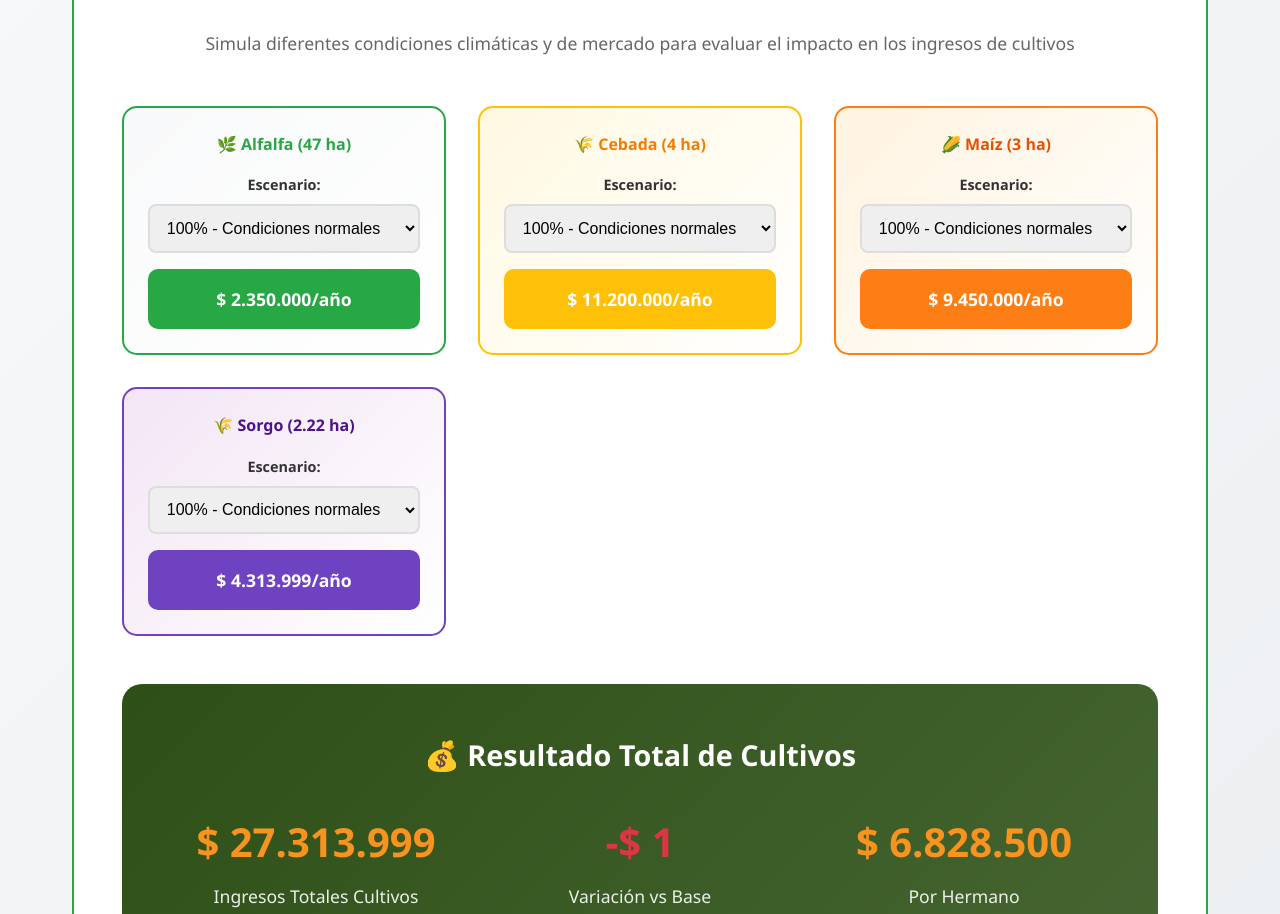
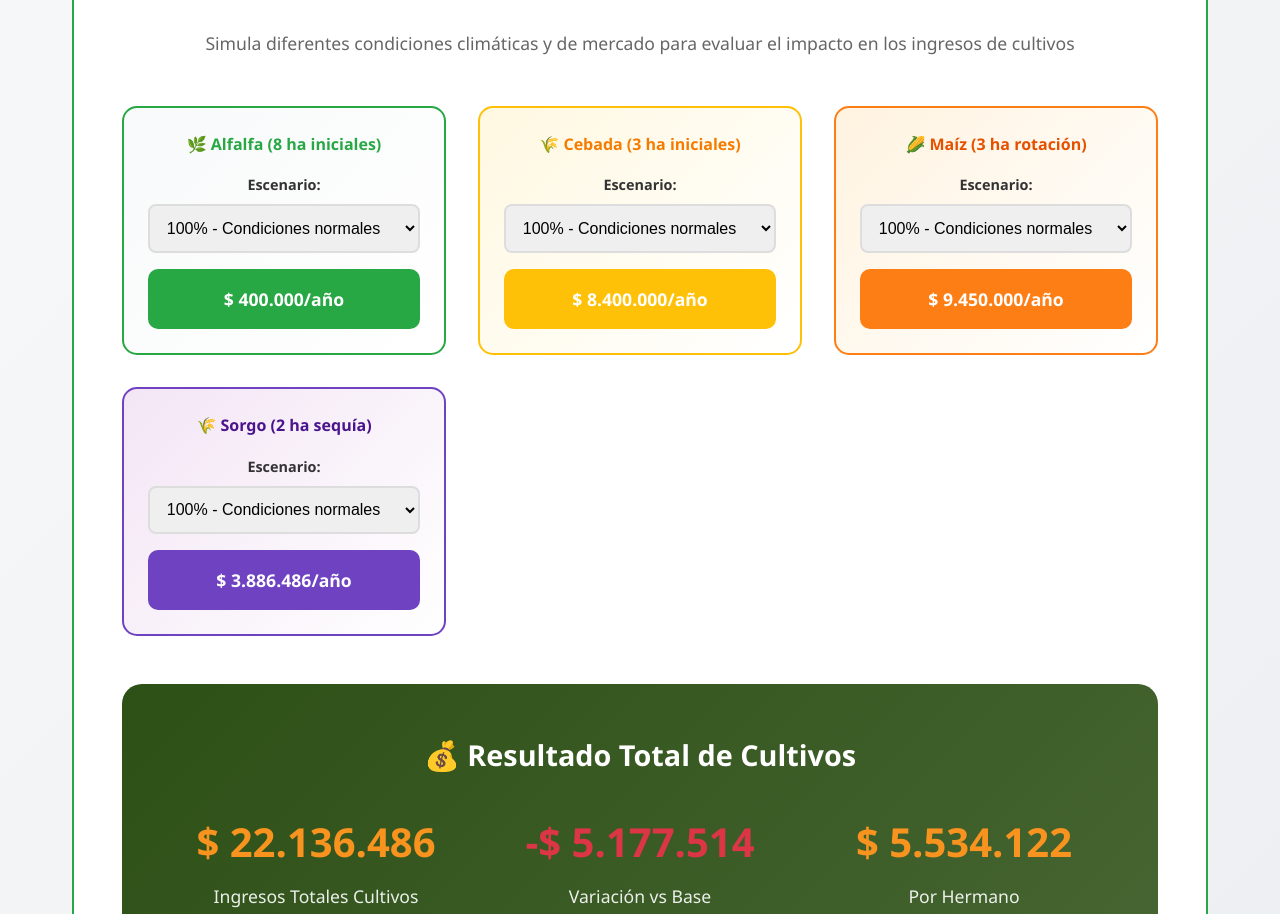
Before and after one commit to Ehr051/establecimiento-el-recodo, a website: page index.html in a window 1280 px wide. Shown: the part 9341-10255 px from the top of the page. Drawn offline with Linux system fonts and the light colour scheme.

Commit message:
Actualizar hectáreas a valores reales: 16 ha disponibles (8 alfalfa, 3 cebada, 3 maíz, 2 sorgo)

```diff
--- a/index.html
+++ b/index.html
@@ -1117,7 +1117,7 @@
                 <!-- Controles de Simulación -->
                 <div style="display: grid; grid-template-columns: repeat(auto-fit, minmax(280px, 1fr)); gap: 2rem; margin-bottom: 3rem;">
                     <div style="text-align: center; background: linear-gradient(135deg, #f8f9fa, #fff); padding: 1.5rem; border-radius: 15px; border: 2px solid #28a745;">
-                        <h4 style="color: #28a745; margin-bottom: 1rem;">🌿 Alfalfa (47 ha)</h4>
+                        <h4 style="color: #28a745; margin-bottom: 1rem;">🌿 Alfalfa (8 ha iniciales)</h4>
                         <label style="display: block; margin-bottom: 0.5rem; font-size: 0.9rem; font-weight: 600;">Escenario:</label>
                         <select id="alfalfa-select" onchange="actualizarSimulacionCultivos()" style="width: 100%; padding: 0.8rem; border-radius: 8px; border: 2px solid #ddd; font-size: 1rem;">
                             <option value="pesimo">50% - Sequía severa</option>
@@ -1127,12 +1127,12 @@
                             <option value="excelente">150% - Año excepcional</option>
                         </select>
                         <div id="alfalfa-resultado" style="margin-top: 1rem; padding: 1rem; background: #28a745; color: white; border-radius: 10px; font-weight: bold; font-size: 1.1rem;">
-                            $2.350.000/año
+                            $400.000/año
                         </div>
                     </div>
 
                     <div style="text-align: center; background: linear-gradient(135deg, #fff8e1, #fff); padding: 1.5rem; border-radius: 15px; border: 2px solid #ffc107;">
-                        <h4 style="color: #f57c00; margin-bottom: 1rem;">🌾 Cebada (4 ha)</h4>
+                        <h4 style="color: #f57c00; margin-bottom: 1rem;">🌾 Cebada (3 ha iniciales)</h4>
                         <label style="display: block; margin-bottom: 0.5rem; font-size: 0.9rem; font-weight: 600;">Escenario:</label>
                         <select id="cebada-select" onchange="actualizarSimulacionCultivos()" style="width: 100%; padding: 0.8rem; border-radius: 8px; border: 2px solid #ddd; font-size: 1rem;">
                             <option value="pesimo">40% - Granizo/helada</option>
@@ -1142,12 +1142,12 @@
                             <option value="excelente">160% - Año excepcional</option>
                         </select>
                         <div id="cebada-resultado" style="margin-top: 1rem; padding: 1rem; background: #ffc107; color: white; border-radius: 10px; font-weight: bold; font-size: 1.1rem;">
-                            $11.200.000/año
+                            $8.400.000/año
                         </div>
                     </div>
 
                     <div style="text-align: center; background: linear-gradient(135deg, #fff3e0, #fff); padding: 1.5rem; border-radius: 15px; border: 2px solid #fd7e14;">
-                        <h4 style="color: #e65100; margin-bottom: 1rem;">🌽 Maíz (3 ha)</h4>
+                        <h4 style="color: #e65100; margin-bottom: 1rem;">🌽 Maíz (3 ha rotación)</h4>
                         <label style="display: block; margin-bottom: 0.5rem; font-size: 0.9rem; font-weight: 600;">Escenario:</label>
                         <select id="maiz-select" onchange="actualizarSimulacionCultivos()" style="width: 100%; padding: 0.8rem; border-radius: 8px; border: 2px solid #ddd; font-size: 1rem;">
                             <option value="pesimo">30% - Sequía/plaga</option>
@@ -1162,7 +1162,7 @@
                     </div>
 
                     <div style="text-align: center; background: linear-gradient(135deg, #f3e5f5, #fff); padding: 1.5rem; border-radius: 15px; border: 2px solid #6f42c1;">
-                        <h4 style="color: #4a148c; margin-bottom: 1rem;">🌾 Sorgo (2.22 ha)</h4>
+                        <h4 style="color: #4a148c; margin-bottom: 1rem;">🌾 Sorgo (2 ha sequía)</h4>
                         <label style="display: block; margin-bottom: 0.5rem; font-size: 0.9rem; font-weight: 600;">Escenario:</label>
                         <select id="sorgo-select" onchange="actualizarSimulacionCultivos()" style="width: 100%; padding: 0.8rem; border-radius: 8px; border: 2px solid #ddd; font-size: 1rem;">
                             <option value="pesimo">60% - Condiciones adversas</option>
@@ -1172,7 +1172,7 @@
                             <option value="excelente">140% - Año excepcional</option>
                         </select>
                         <div id="sorgo-resultado" style="margin-top: 1rem; padding: 1rem; background: #6f42c1; color: white; border-radius: 10px; font-weight: bold; font-size: 1.1rem;">
-                            $4.314.000/año
+                            $3.886.000/año
                         </div>
                     </div>
                 </div>
@@ -1444,7 +1444,7 @@
         // Simulador de Rendimientos de Cultivos - Datos y Funciones
         const rendimientosCultivos = {
             alfalfa: {
-                superficie: 47,
+                superficie: 8,
                 rendimientoBase: 50000,
                 escenarios: {
                     pesimo: { factor: 0.5, descripcion: "50% - Sequía severa" },
@@ -1455,7 +1455,7 @@
                 }
             },
             cebada: {
-                superficie: 4,
+                superficie: 3,
                 rendimientoBase: 2800000,
                 escenarios: {
                     pesimo: { factor: 0.4, descripcion: "40% - Granizo/helada" },
@@ -1477,7 +1477,7 @@
                 }
             },
             sorgo: {
-                superficie: 2.22,
+                superficie: 2,
                 rendimientoBase: 1943243,
                 escenarios: {
                     pesimo: { factor: 0.6, descripcion: "60% - Condiciones adversas" },
```
